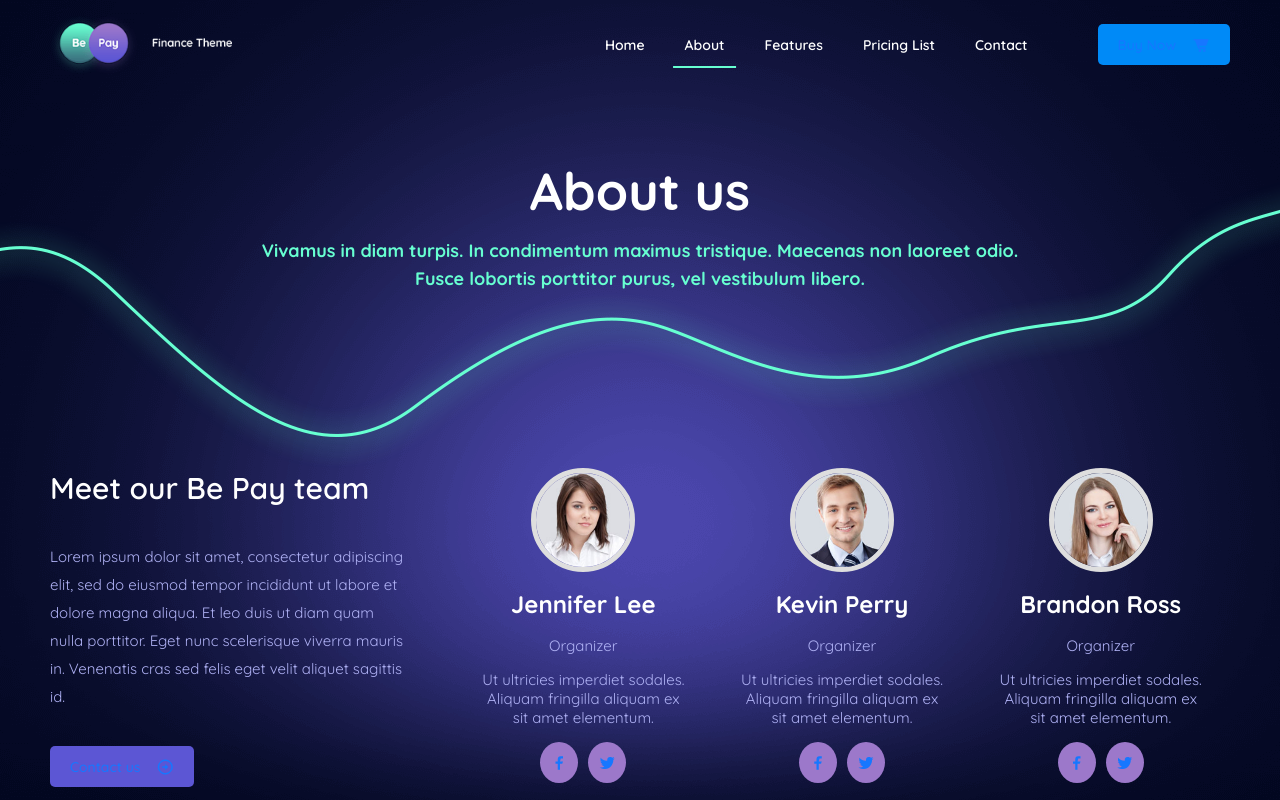
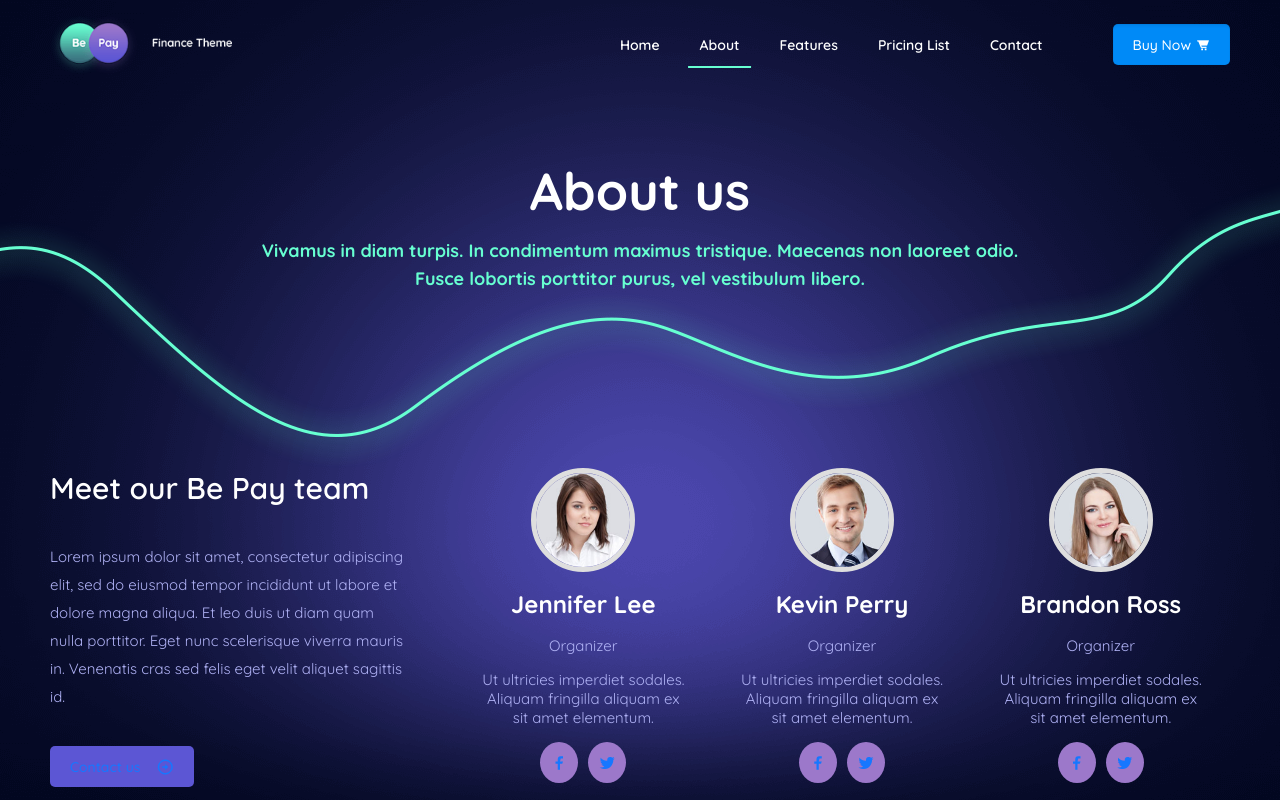
Before and after one commit to serhatbek/be-pay-demo, a React (Vite) app: page /be-pay-demo/about in a window 1280 px wide. Shown: the top 800 px of the page. Built offline with nearby package versions, Linux system fonts and the light colour scheme.

Commit message:
edit header action button

```diff
--- a/src/components/Header/Header.jsx
+++ b/src/components/Header/Header.jsx
@@ -1,8 +1,8 @@
 import './Header.scss';
-import { NavLink } from 'react-router-dom';
+import { Link, NavLink } from 'react-router-dom';
 import { headerItems } from '../../assets/data/header';
 import { nanoid } from 'nanoid';
-import { Button, Icon } from '../../components';
+import { Icon } from '../../components';
 import { useRef, useState } from 'react';
 import classNames from 'classnames';
 import handleClickOutside from '../../utils/handleClickOutside';
@@ -49,14 +49,10 @@ const Header = () => {
               );
             })}
           </ul>
-          <Button
-            type='link'
-            href={btn.link}
-            className='ant-btn--blue header__action'
-            iconRight='cart'
-          >
+          <Link to={btn.link} className='ant-btn ant-btn--blue header__action'>
             {btn.text}
-          </Button>
+            <Icon icon='cart' />
+          </Link>
           <div className='bg-overlay'></div>
         </nav>
       </div>
--- a/src/components/Header/Header.scss
+++ b/src/components/Header/Header.scss
@@ -141,6 +141,10 @@
           width: 100%;
           margin-bottom: 22px;
         }
+
+        .icon {
+          margin-left: 5px;
+        }
       }
     }
   }
```
